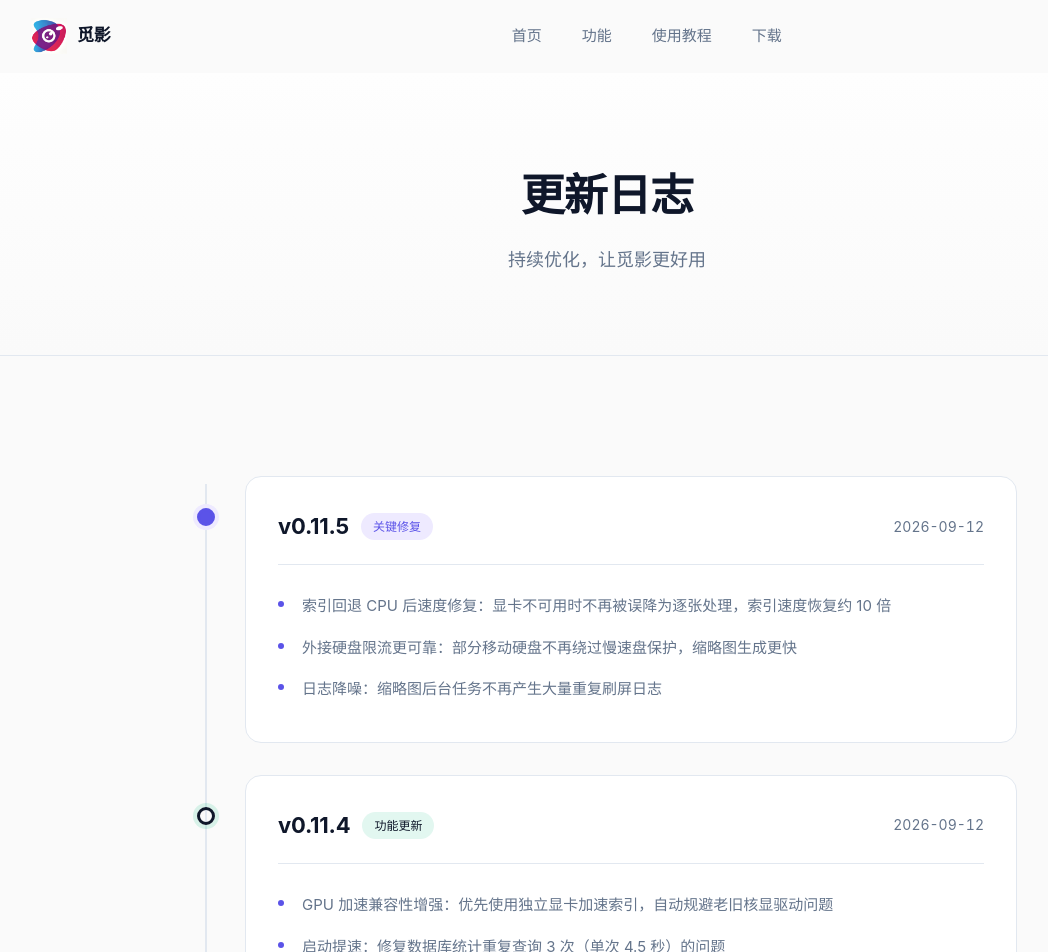
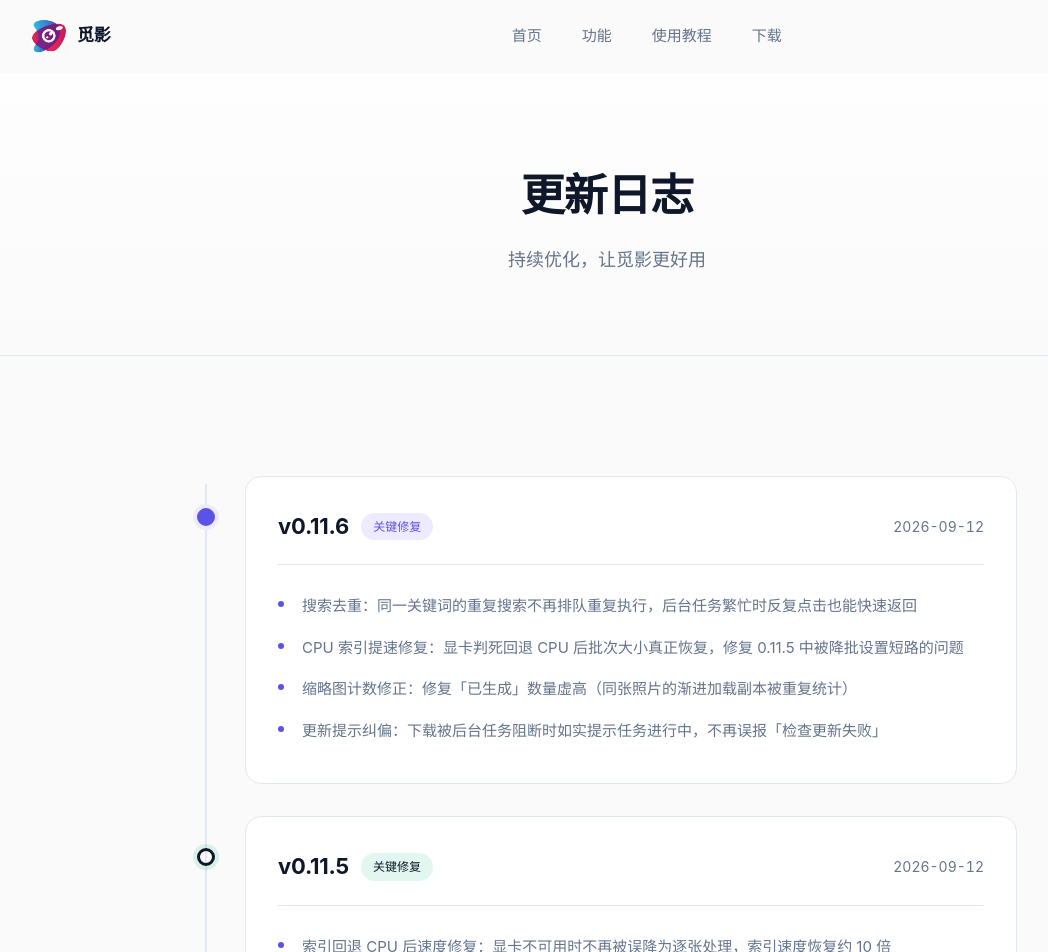
Before and after one commit to aiyo407/seekphoto-site, a Vue app: page /changelog in a window 1280 px wide. Shown: the top 952 px of the page, without its empty margins (33-1081 px from the left). Built offline with nearby package versions, Linux system fonts and the light colour scheme.

Commit message:
chore: 官网更新至 v0.11.6（版本号 + 更新日志条目）

```diff
--- a/src/config/version.ts
+++ b/src/config/version.ts
@@ -1,5 +1,5 @@
 /** 应用版本（仅更新日志页展示用，与下载链接无关） */
-export const APP_VERSION = '0.11.5'
+export const APP_VERSION = '0.11.6'
 
 /** 显示用版本号（带 v 前缀，如 "v0.9.0"） */
 export const APP_VERSION_DISPLAY = `v${APP_VERSION}`
--- a/src/views/Changelog.vue
+++ b/src/views/Changelog.vue
@@ -64,6 +64,18 @@ const versions: Version[] = [
     date: '2026-09-12',
     tag: '关键修复',
     tagType: 'latest',
+    changes: [
+      '搜索去重：同一关键词的重复搜索不再排队重复执行，后台任务繁忙时反复点击也能快速返回',
+      'CPU 索引提速修复：显卡判死回退 CPU 后批次大小真正恢复，修复 0.11.5 中被降批设置短路的问题',
+      '缩略图计数修正：修复「已生成」数量虚高（同张照片的渐进加载副本被重复统计）',
+      '更新提示纠偏：下载被后台任务阻断时如实提示任务进行中，不再误报「检查更新失败」'
+    ]
+  },
+  {
+    version: 'v0.11.5',
+    date: '2026-09-12',
+    tag: '关键修复',
+    tagType: 'feature',
     changes: [
       '索引回退 CPU 后速度修复：显卡不可用时不再被误降为逐张处理，索引速度恢复约 10 倍',
       '外接硬盘限流更可靠：部分移动硬盘不再绕过慢速盘保护，缩略图生成更快',
```
